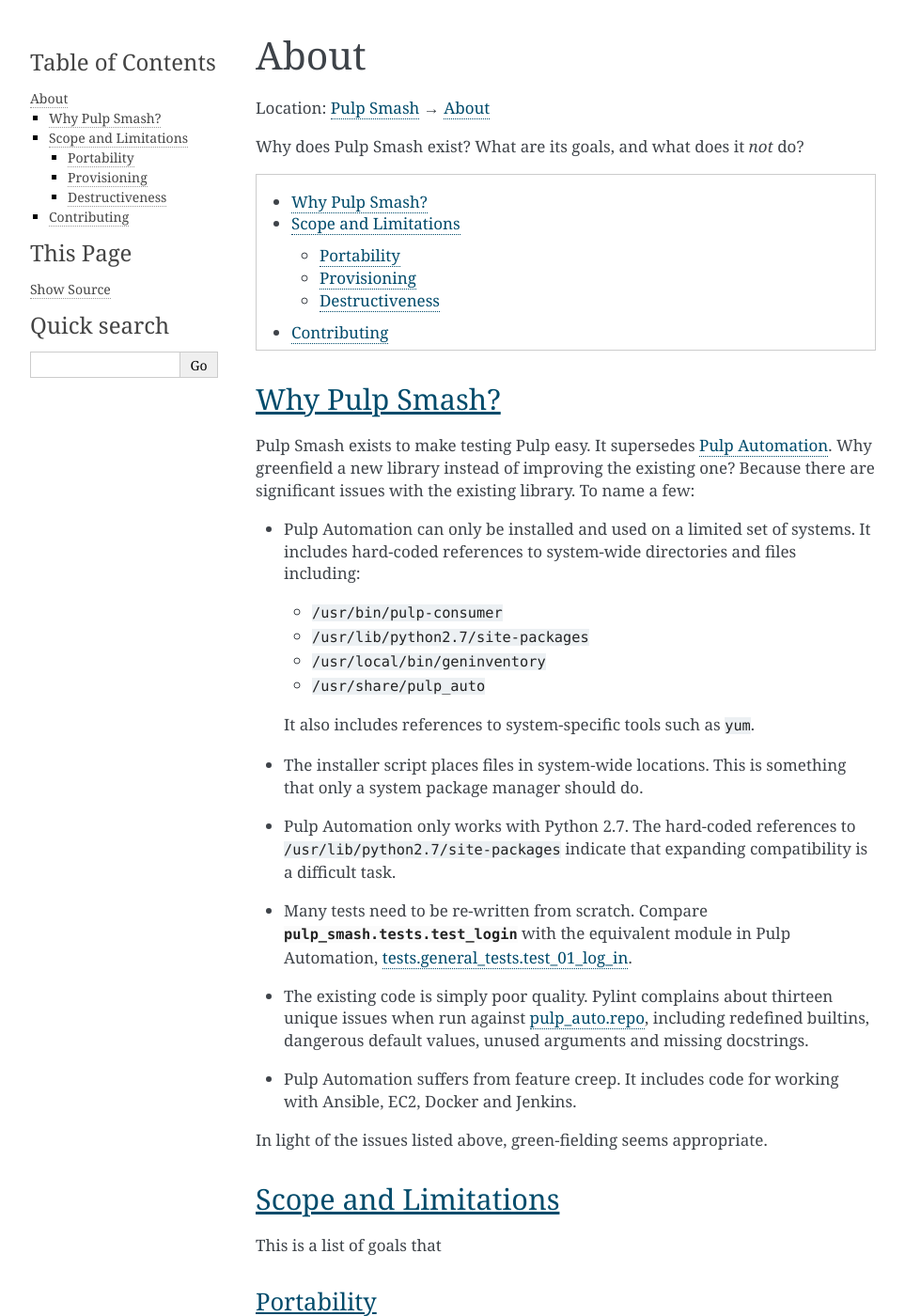
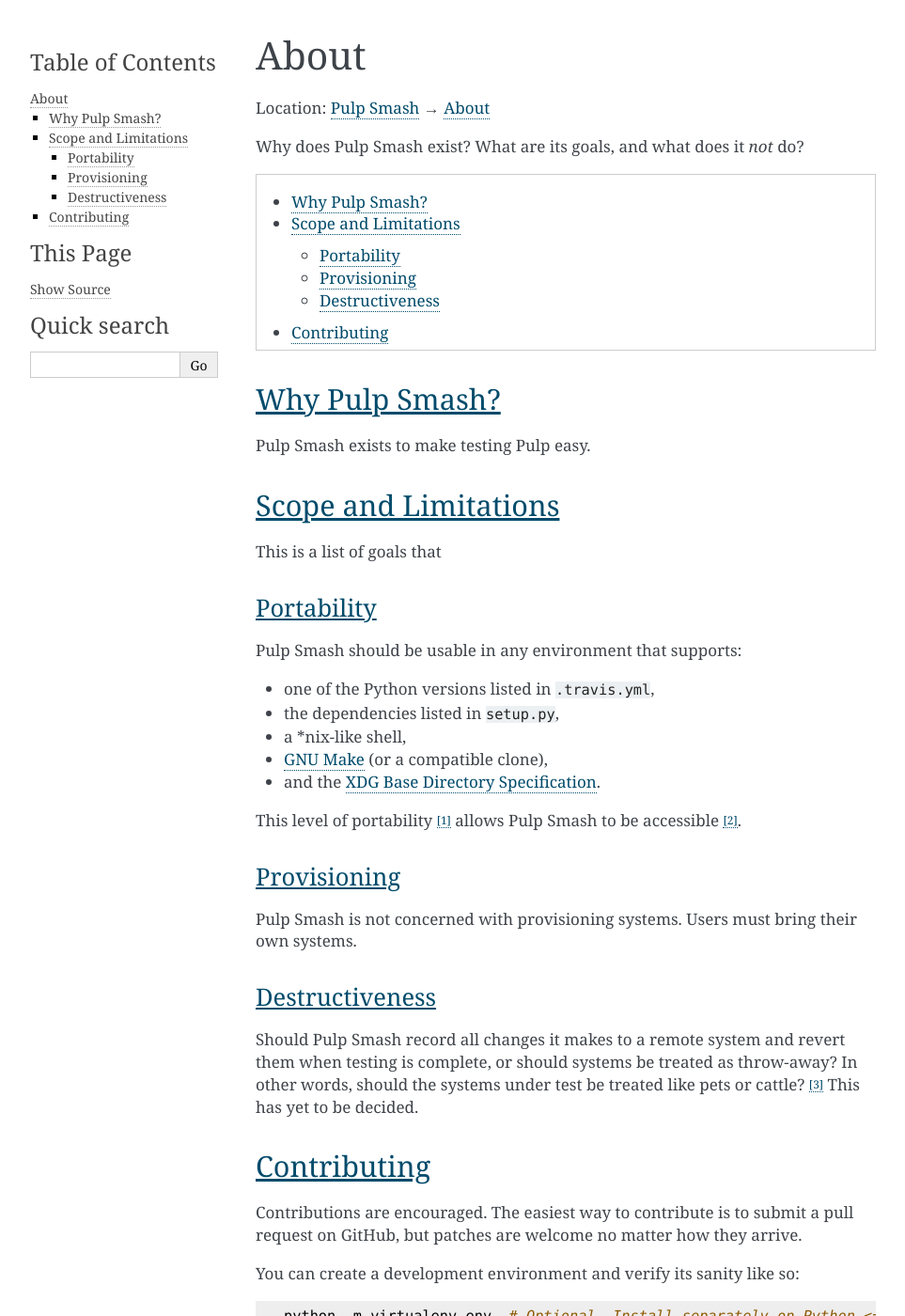
Before and after one commit to pulp/pulp-smash, a Sphinx documentation site: the page built from docs/about.rst, in a window 1280 px wide and 1400 px high. Shown: the whole window at 94% size, without its empty margins (148-1111 px from the left). Built offline with Sphinx 7.4.7, drawn with Linux system fonts in a browser that asks for light colours.

Commit message:
Remove controversial section from docs

```diff
--- a/docs/about.rst
+++ b/docs/about.rst
@@ -11,34 +11,7 @@
 Why Pulp Smash?
 ---------------
 
-Pulp Smash exists to make testing Pulp easy. It supersedes `Pulp Automation`_.
-Why greenfield a new library instead of improving the existing one? Because
-there are significant issues with the existing library. To name a few:
-
-* Pulp Automation can only be installed and used on a limited set of systems. It
-  includes hard-coded references to system-wide directories and files including:
-
-  * ``/usr/bin/pulp-consumer``
-  * ``/usr/lib/python2.7/site-packages``
-  * ``/usr/local/bin/geninventory``
-  * ``/usr/share/pulp_auto``
-
-  It also includes references to system-specific tools such as ``yum``.
-* The installer script places files in system-wide locations. This is something
-  that only a system package manager should do.
-* Pulp Automation only works with Python 2.7. The hard-coded references to
-  ``/usr/lib/python2.7/site-packages`` indicate that expanding compatibility is
-  a difficult task.
-* Many tests need to be re-written from scratch. Compare
-  :mod:`pulp_smash.tests.test_login` with the equivalent module in Pulp
-  Automation, `tests.general_tests.test_01_log_in`_.
-* The existing code is simply poor quality. Pylint complains about thirteen
-  unique issues when run against `pulp_auto.repo`_, including redefined
-  builtins, dangerous default values, unused arguments and missing docstrings.
-* Pulp Automation suffers from feature creep. It includes code for working with
-  Ansible, EC2, Docker and Jenkins.
-
-In light of the issues listed above, green-fielding seems appropriate.
+Pulp Smash exists to make testing Pulp easy.
 
 Scope and Limitations
 ---------------------
```
